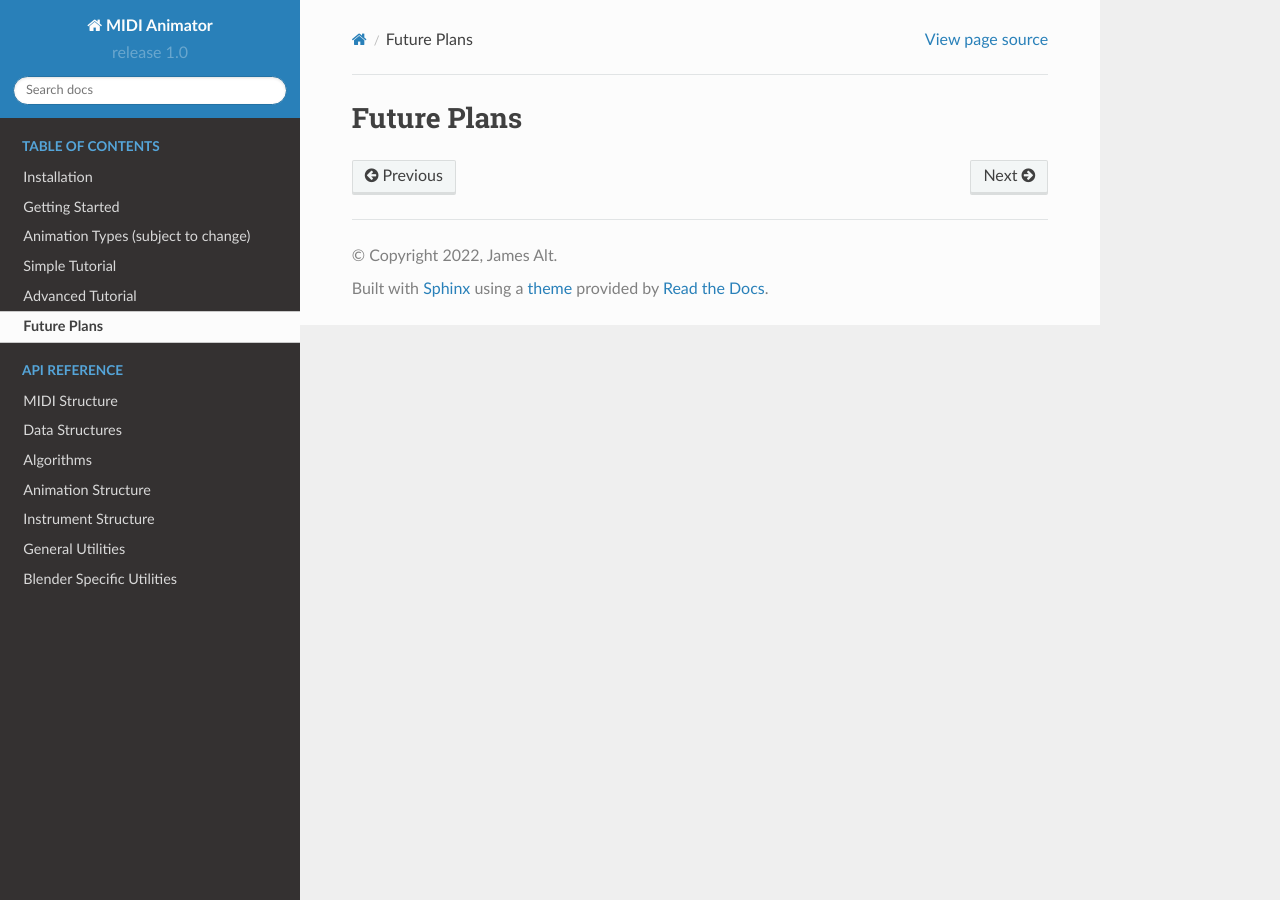
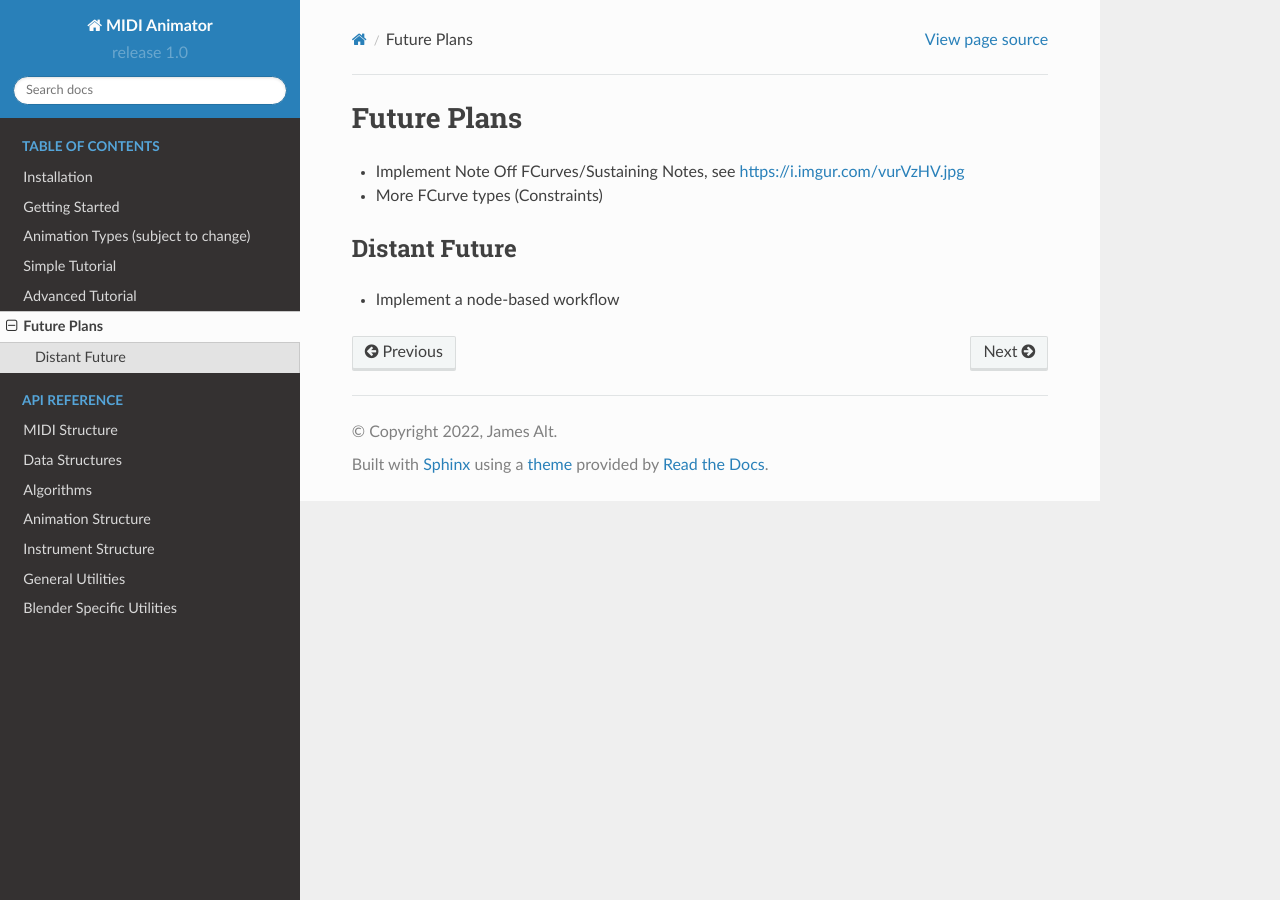
Before and after one commit to jamesa08/MIDIAnimatorDocs, a Sphinx documentation site: the page built from docs/source/general/future_plans.md, in a window 1280 px wide. Built offline with Sphinx 7.4.7 and the Read the Docs theme 2.0.0, drawn with Linux system fonts in a browser that asks for light colours.

Commit message:
add some future plans

```diff
--- a/docs/source/general/future_plans.md
+++ b/docs/source/general/future_plans.md
@@ -1 +1,9 @@
 # Future Plans
+
+- Implement Note Off FCurves/Sustaining Notes, see [https://i.imgur.com/vurVzHV.jpg](https://i.imgur.com/vurVzHV.jpg)
+
+- More FCurve types (Constraints)
+
+## Distant Future
+
+- Implement a node-based workflow
```
